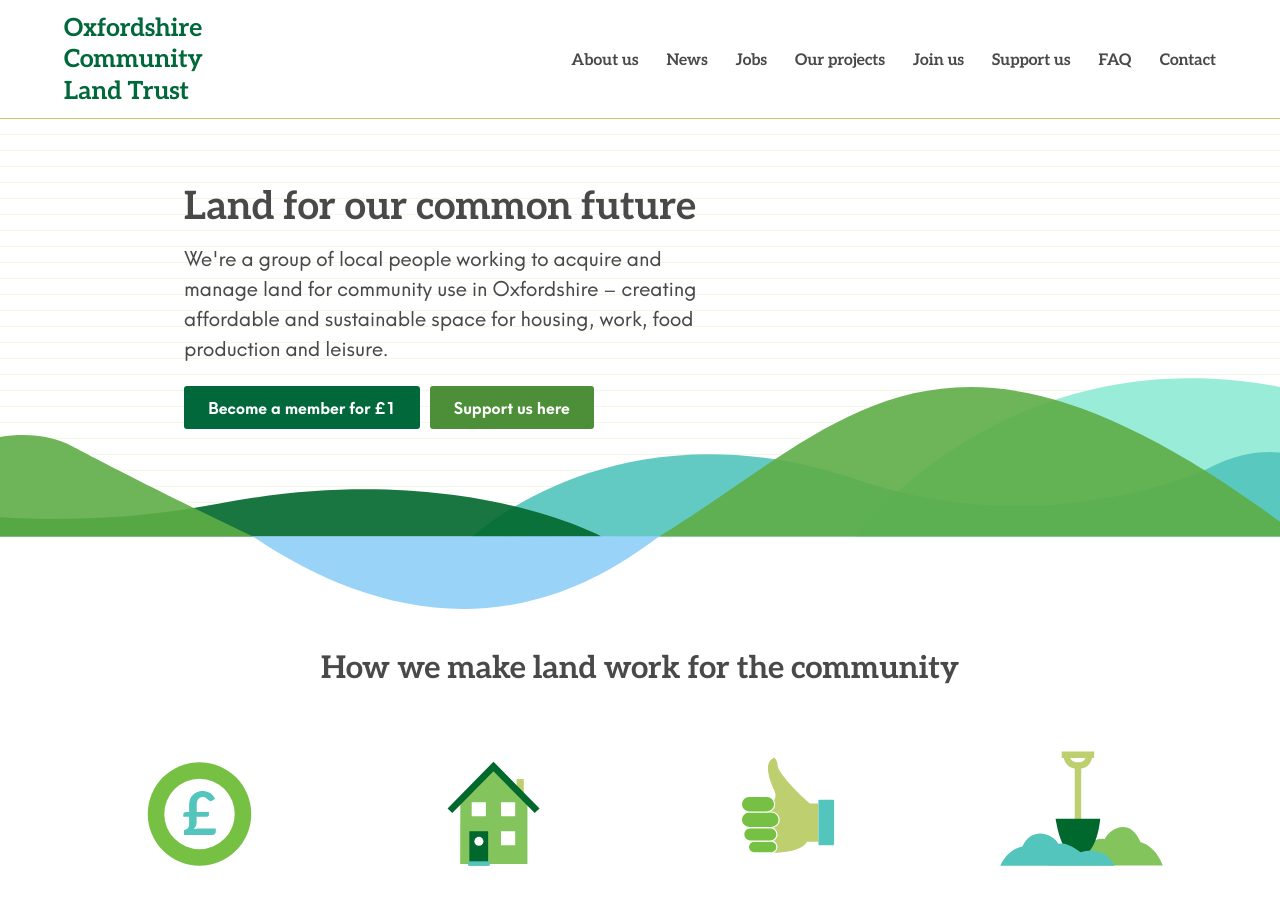
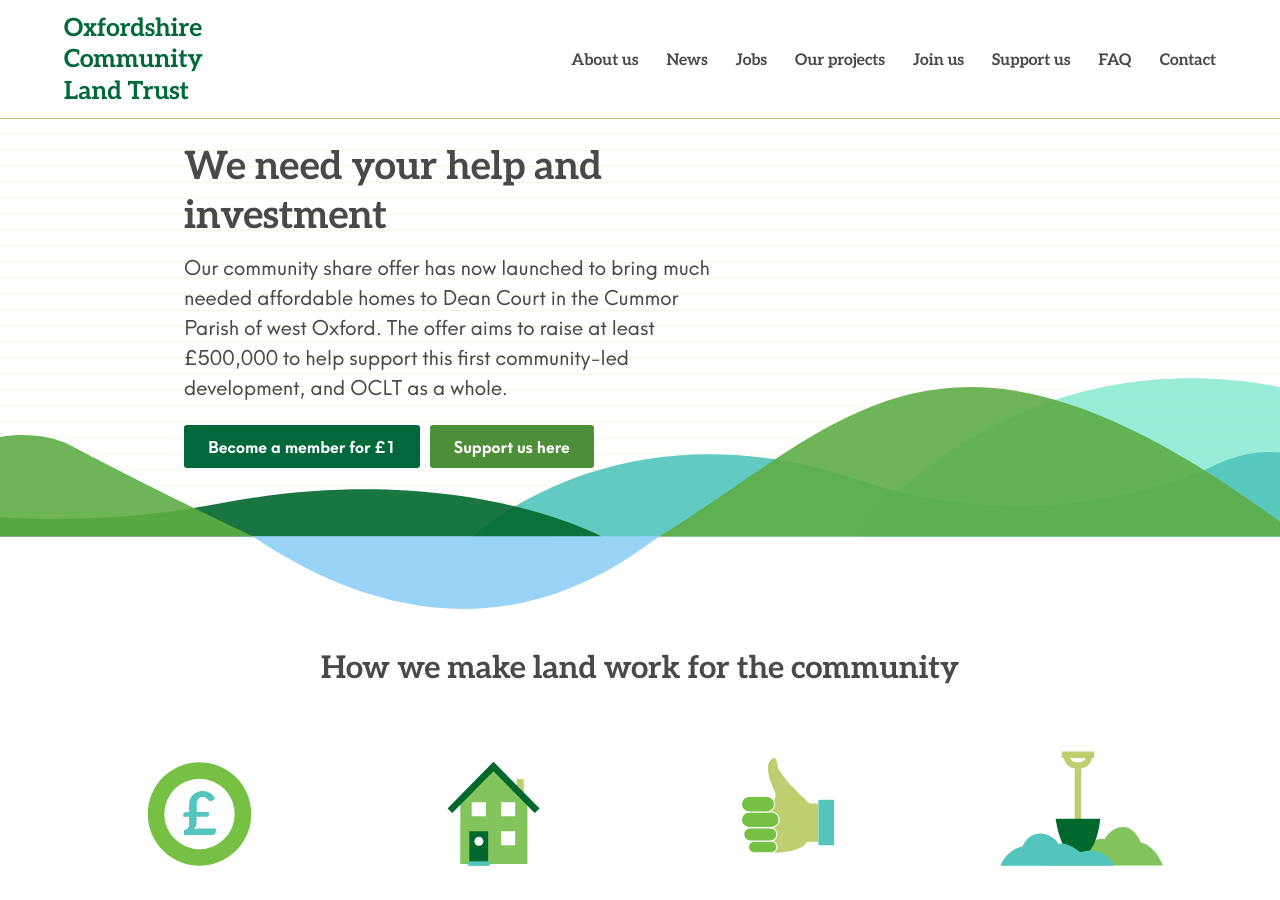
Before and after one commit to johnpuddephatt/oclt, a Jekyll site: the page built from _pages/index.md, in a window 1280 px wide and 900 px high. Built offline with Jekyll 4.4.1, drawn with Linux system fonts in a browser that asks for light colours.

Commit message:
Update from Forestry.io john@jdp.org.uk updated _pages/index.md

```diff
--- a/_pages/index.md
+++ b/_pages/index.md
@@ -2,10 +2,11 @@
 layout: home
 permalink: "/"
 title: Home
-heading: Land for our common future
-subheading: We're a group of local people working to acquire and manage land for community
-  use in Oxfordshire – creating affordable and sustainable space for housing, work,
-  food production and leisure.
+heading: We need your help and investment
+subheading: Our community share offer has now launched to bring much needed affordable
+  homes to Dean Court in the Cummor Parish of west Oxford. The offer aims to raise
+  at least £500,000 to help support this first community-led development, and OCLT
+  as a whole.
 button:
   text: Become a member for £1
   link: "/join/"
```
